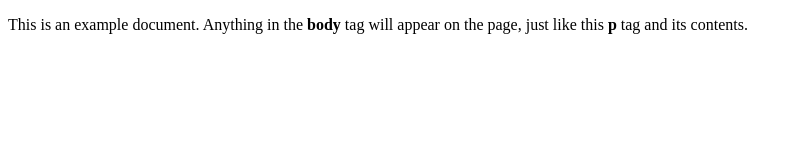
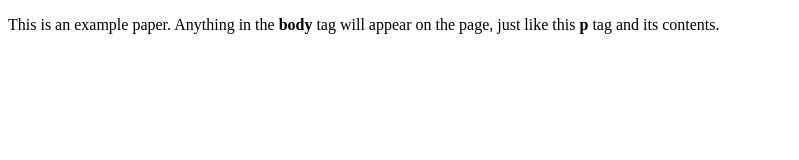
Before and after one commit to malewars/hello-ping, a plain HTML site: page index.html in a window 1280 px wide. Shown: the whole page, without its empty margins (0-799 px from the left). Drawn offline with Linux system fonts and the light colour scheme.

Commit message:
Updated index

```diff
--- a/index.html
+++ b/index.html
@@ -4,6 +4,6 @@
     <title>This is the title of the webpage!</title>
   </head>
   <body>
-    <p>This is an example document. Anything in the <strong>body</strong> tag will appear on the page, just like this <strong>p</strong> tag and its contents.</p>
+    <p>This is an example paper. Anything in the <strong>body</strong> tag will appear on the page, just like this <strong>p</strong> tag and its contents.</p>
   </body>
 </html>
```
